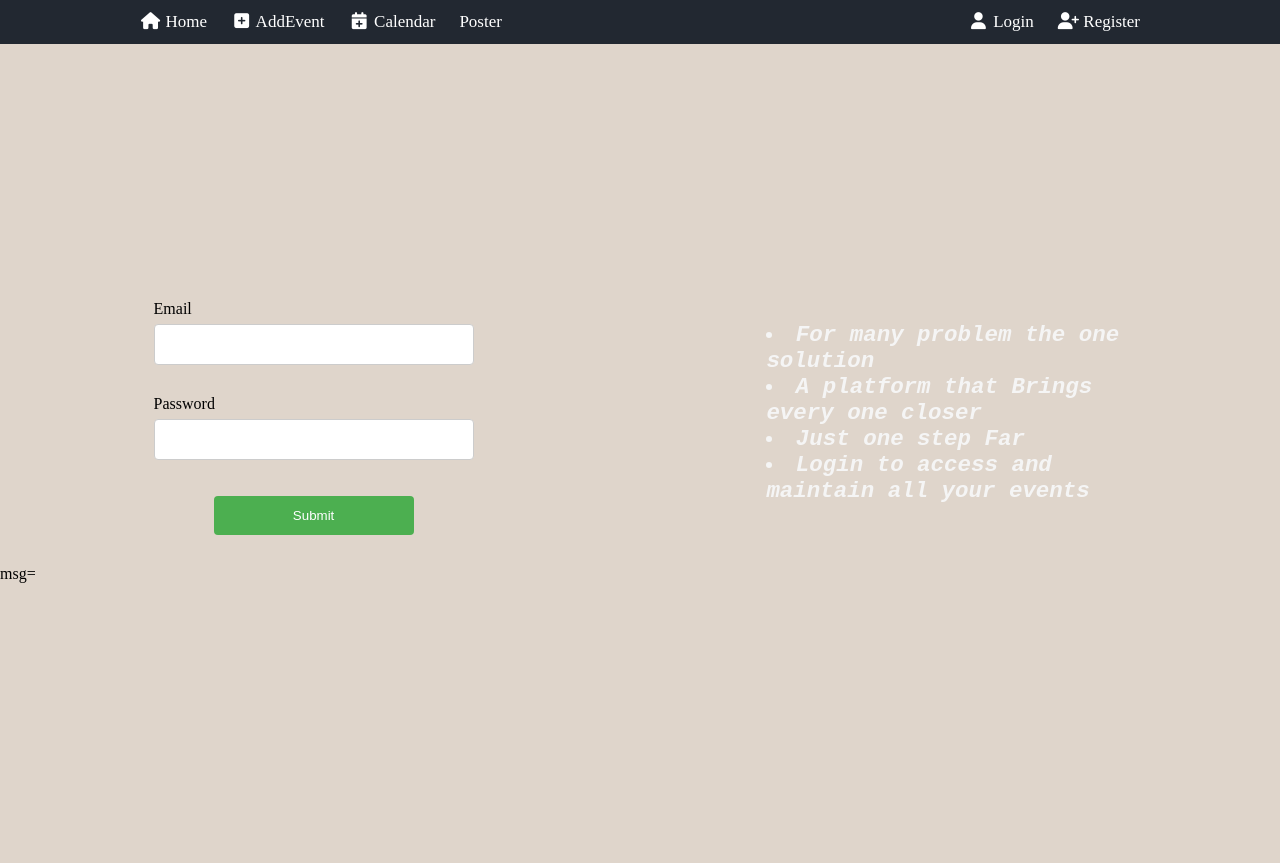
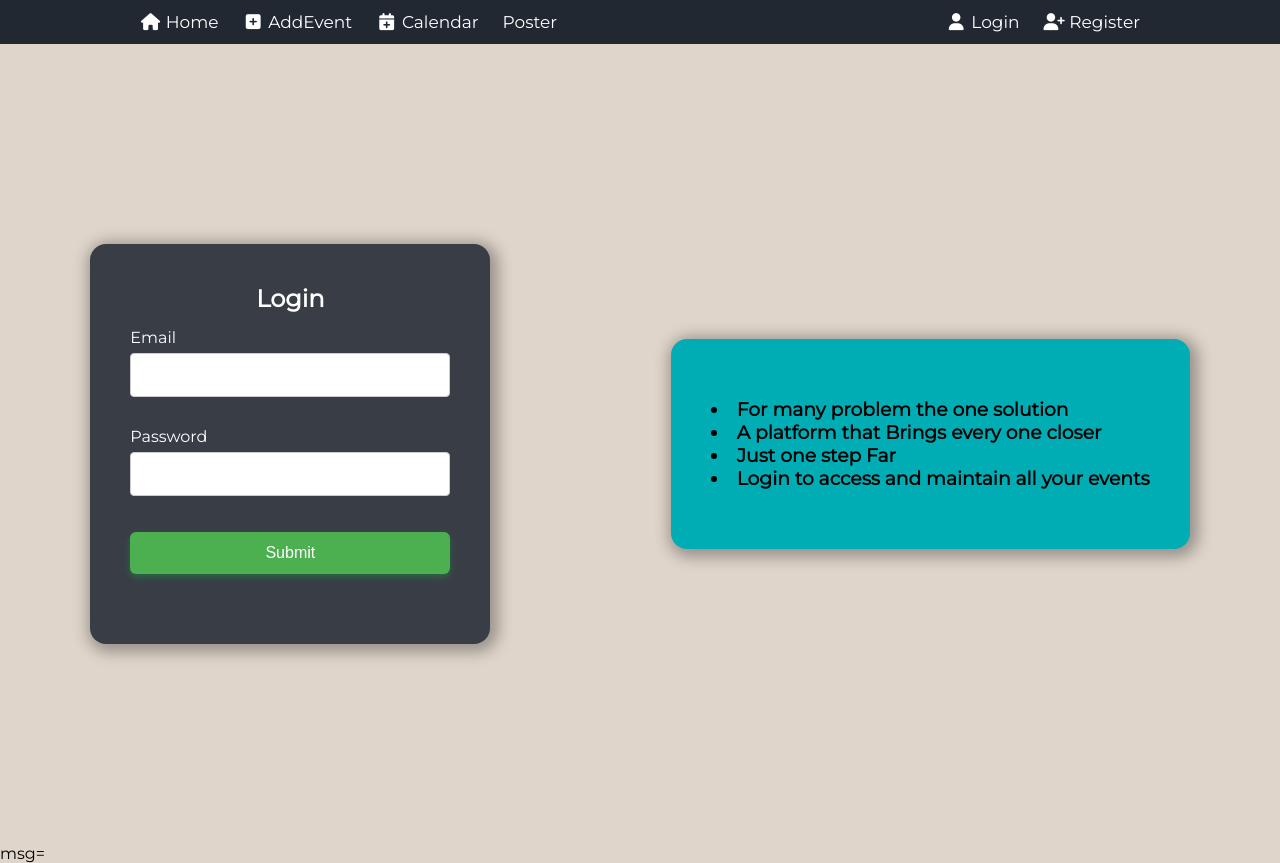
Before and after one commit to triden005/Event, a React (Create React App) app: page /login in a window 1280 px wide. Before the commit the page ends 800 px from the top, so only its background shows below. Built offline with nearby package versions, Linux system fonts and the light colour scheme.

Commit message:
change style for login page and some fixes in addEvent style

```diff
--- a/src/App.css
+++ b/src/App.css
@@ -2,7 +2,7 @@ body {
   margin: 0;
   background-color: #dfd5cb;
   font-size: 16px;
-  font-family: "moseratte", "sans-serif";
+  font-family: "Montserrat", "sans-serif";
 }
 .container {
   text-align: center;
--- a/src/Components/Auth/Login.js
+++ b/src/Components/Auth/Login.js
@@ -18,7 +18,10 @@ class Login extends React.Component {
   //submit form
   onSubmit = (e) => {
     e.preventDefault();
-        this.props.login({ email: this.state.email, password: this.state.password });
+    this.props.login({
+      email: this.state.email,
+      password: this.state.password,
+    });
   };
 
   //for redirect after successful submit
@@ -31,13 +34,20 @@ class Login extends React.Component {
   render() {
     return (
       <div className="div1-login">
-                <div className="Login">
-                    <div className="container">
+        <div className="login">
+          <h2 class="login-text">Login</h2>
           <form onSubmit={this.onSubmit}>
             <div className="left">
               <label htmlFor="email"> Email </label>
             </div>
-                            <input type="text" id="email" name="email" value={this.state.email} required onChange={this.handelchange} />
+            <input
+              type="text"
+              id="email"
+              name="email"
+              value={this.state.email}
+              required
+              onChange={this.handelchange}
+            />
             <br />
             <div className="left">
               <label htmlFor="password">Password</label>
@@ -53,11 +63,10 @@ class Login extends React.Component {
               required
             />
 
-                            <input type="submit" value="Submit" />
+            <input type="submit" value="Submit" class="submit-button" />
           </form>
         </div>
-                </div>
-                <div className="Login right">
+        <div className="login-right">
           <h3>
             <li>For many problem the one solution</li>
             <li>A platform that Brings every one closer</li>
--- a/src/Components/Auth/login.css
+++ b/src/Components/Auth/login.css
@@ -1,9 +1,9 @@
 /* Style all input fields */
-.div1-login {
-    display: flex;
+/* .div1-login {
+  display: flex; */
 /* overflow: hidden; */
-}
-.Login {
+/* } */
+/* .Login {
   height: 100%;
   max-width: 400px;
   width: 40%;
@@ -17,7 +17,7 @@
   .Login {
     width: 80%;
   }
-    .Login.right {
+  .Login-right {
     margin-top: 0px;
     width: 90%;
   }
@@ -37,10 +37,10 @@
   box-sizing: border-box;
   margin-top: 6px;
   margin-bottom: 30px;
-}
+} */
 
 /* Style the submit button */
-.Login input[type="submit"] {
+/* .Login input[type="submit"] {
   background-color: #4caf50;
   color: white;
   width: 20%;
@@ -49,18 +49,65 @@
 }
 .Login input:focus {
   outline: none;
-}
+} */
 
-.Login.right {
+/* .Login-right { */
 /* border: 2px solid red; */
-    font-style: italic;
+/* font-style: italic;
   font-size: larger;
   font-family: monospace;
   color: whitesmoke;
   text-align: left;
-    padding-left: 2%;
+  padding-left: 2%; */
 /* max-width: 10000px; */
 
 /* margin: auto; */
 /* margin-top: 20%; */
+/* } */
+.div1-login {
+  display: flex;
+  flex-direction: row;
+  flex-wrap: wrap;
+  height: 100vh;
 }
+.login {
+  background-color: #393e46;
+  color: white;
+  padding: 2.5rem;
+  min-width: 400px;
+  box-sizing: border-box;
+  margin: auto;
+  box-shadow: 3px 3px 15px 5px rgba(0, 0, 0, 0.32);
+  border-radius: 1rem;
+}
+.login-right {
+  background-color: #00adb5;
+  color: black;
+  padding: 2.5rem;
+  margin: auto;
+  box-shadow: 3px 3px 15px 5px rgba(0, 0, 0, 0.32);
+  border-radius: 1rem;
+}
+.login-text {
+  text-align: center;
+  margin: 0;
+  margin-bottom: 15px;
+}
+.login input {
+  width: 100%;
+  padding: 12px;
+  justify-content: space-between;
+  border: 1px solid #ccc;
+  border-radius: 4px;
+  box-sizing: border-box;
+  margin-top: 6px;
+  margin-bottom: 30px;
+  font-size: 1rem;
+}
+.login .submit-button {
+  background-color: #4caf50;
+  color: white;
+  border: 0px solid #ccc;
+  border-radius: 6px;
+  box-shadow: 0 3px 6px rgba(27, 169, 76, 0.4);
+}
--- a/src/Components/Pages/AddEvent.js
+++ b/src/Components/Pages/AddEvent.js
@@ -255,6 +255,7 @@ class AddEvent extends React.Component {
               plugins={[gfm]}
               source={this.state.discription}
             />
+            <hr />
             <Markdown
               allowDangerousHtml
               plugins={[gfm]}
--- a/src/Components/Pages/Home/home.css
+++ b/src/Components/Pages/Home/home.css
@@ -118,6 +118,7 @@
   box-shadow: 3px 3px 15px 5px rgba(0, 0, 0, 0.32);
   height: 210px;
   overflow: scroll;
+  font-size: 0.9rem;
 }
 .wrapper-small {
   margin: auto;
@@ -173,21 +174,21 @@
 .discription-small .event-name {
   font-weight: bold;
   font-style: italic;
-  font-size: 1.5rem;
+  font-size: 1.2rem;
 }
 .discription-small .venue {
   font-style: italic;
-  font-size: 1.2rem;
+  font-size: 1rem;
   font-weight: 400;
   text-align: center;
 }
 .discription-small .date-time {
   font-weight: 600;
   font-style: italic;
-  font-size: 1.2rem;
+  font-size: 1rem;
 }
 .discription-small .short-info {
-  font-size: 1.2rem;
+  font-size: 1rem;
   text-align: center;
 }
 
--- a/src/Components/Pages/addevent.css
+++ b/src/Components/Pages/addevent.css
@@ -127,6 +127,7 @@
   box-sizing: border-box;
   margin-top: 6px;
   margin-bottom: 30px;
+  font-size: 1rem;
 }
 .addevent-leftbox input[type="submit"] {
   background-color: #4caf50;
```
Lines whose indentation alone changed are shown as unchanged.
